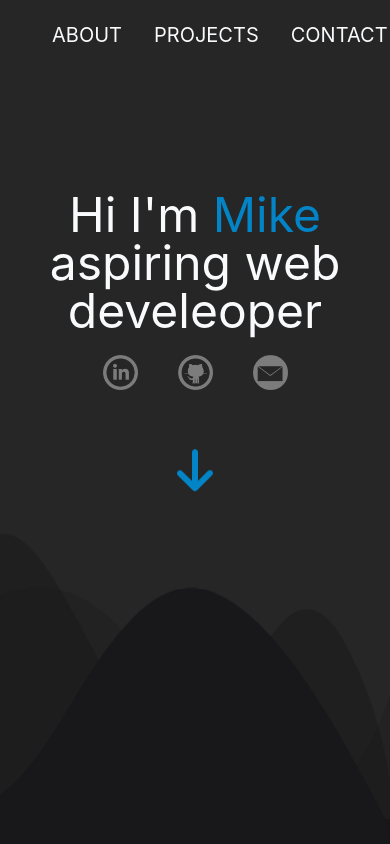
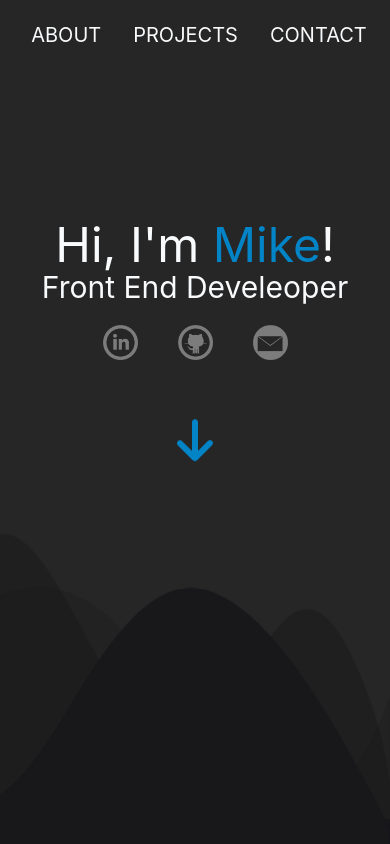
Before and after one commit to MikeCioffi/Personal_Site, a React (Create React App) app: page / in a window 390 px wide. Shown: the top 844 px of the page. Built offline with nearby package versions, Linux system fonts and the light colour scheme.

Commit message:
fixed the centering of nav links on mobile

```diff
--- a/src/Component/Intro/Intro.js
+++ b/src/Component/Intro/Intro.js
@@ -11,9 +11,12 @@ export default function Intro() {
 		>
 			<h1 className='text-white text-center text-5xl md:text-5xl lg:text-8xl -mt-24'>
 				{" "}
-				Hi I'm <span className='text-blue'>Mike</span> <br></br>aspiring web
-				develeoper{" "}
+				Hi, I'm <span className='text-blue'>Mike</span>!
 			</h1>
+			<span className='text-white text-center text-3xl'>
+				Front End Develeoper{" "}
+			</span>
+
 			<div className='flex'>
 				<a
 					href='https://www.linkedin.com/in/michaelcioffi95/'
--- a/src/Component/Navbar/Navbar.js
+++ b/src/Component/Navbar/Navbar.js
@@ -17,8 +17,8 @@ export default function Navbar() {
 							Mike Cioffi
 						</Link>
 					</div>
-					<div className='flex flex-grow items-center'>
-						<ul className='flex flex-row list-none ml-auto'>
+					<div className='flex flex-grow items-center lg:justify-end justify-center  w-full lg:w-auto'>
+						<ul className='flex flex-row list-none '>
 							<li className='nav-item'>
 								<Link
 									duration={300}
```
